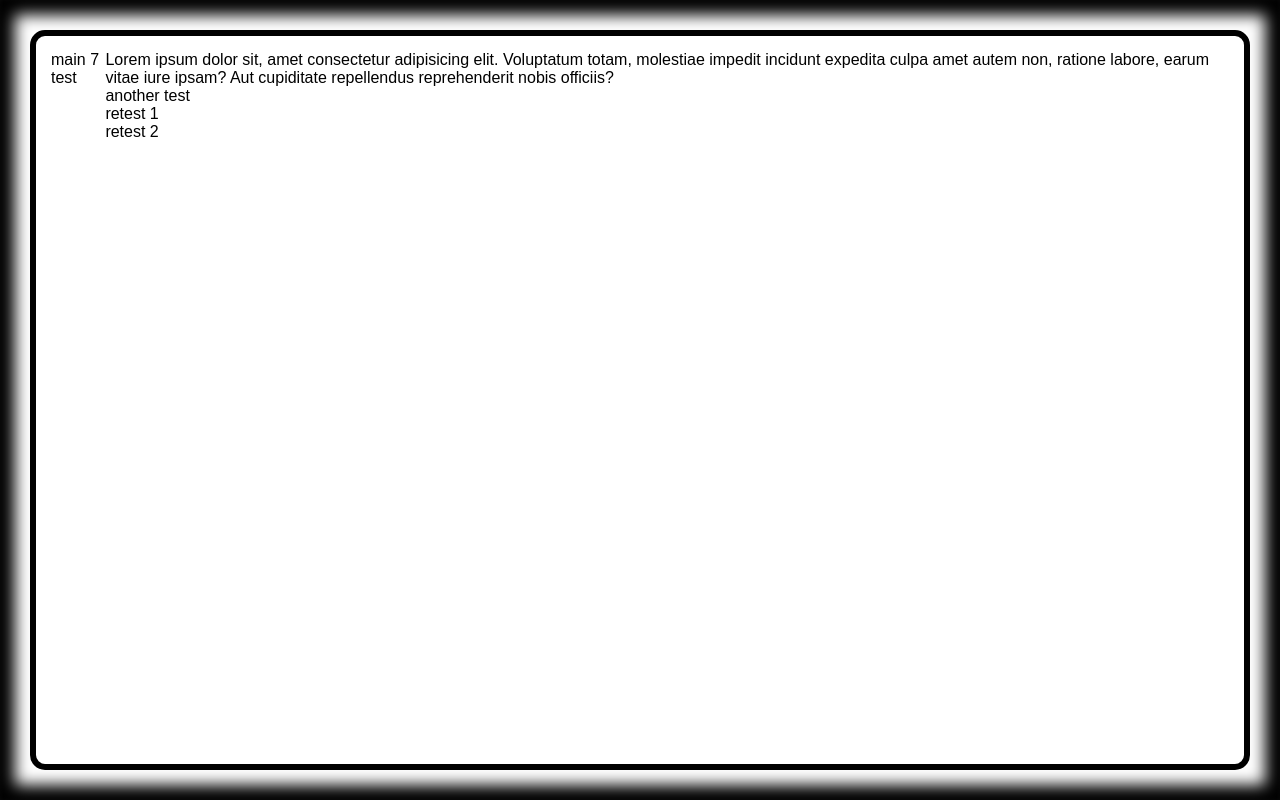
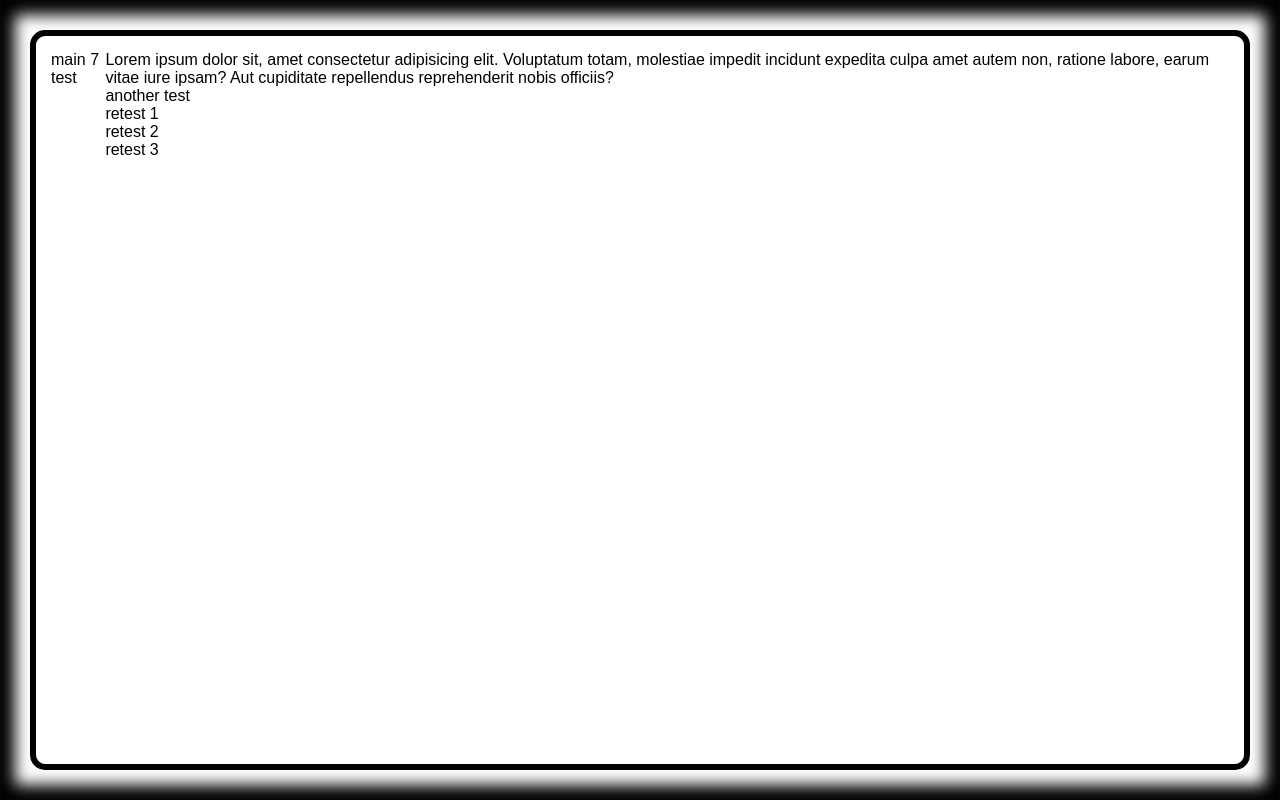
Before and after one commit to a2rp/a2rp-test, a React (Vite) app: page / in a window 1280 px wide. Built offline with nearby package versions, Linux system fonts and the light colour scheme.

Commit message:
updated text to retest 3

```diff
--- a/src/App.jsx
+++ b/src/App.jsx
@@ -17,6 +17,8 @@ const App = () => {
                     retest 1
                     <br />
                     retest 2
+                    <br />
+                    retest 3
                 </p>
             </Styled.Main>
         </Styled.Wrapper>
```
